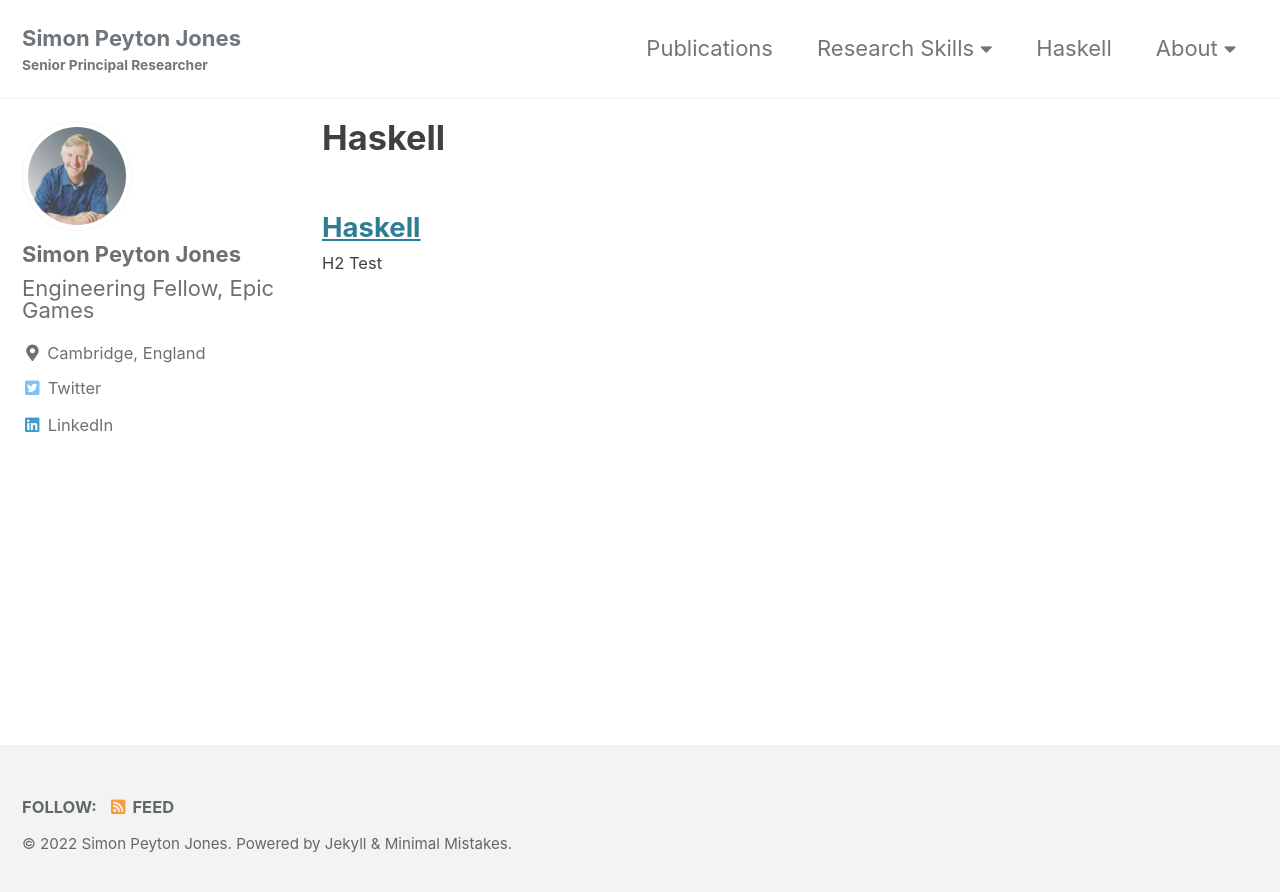
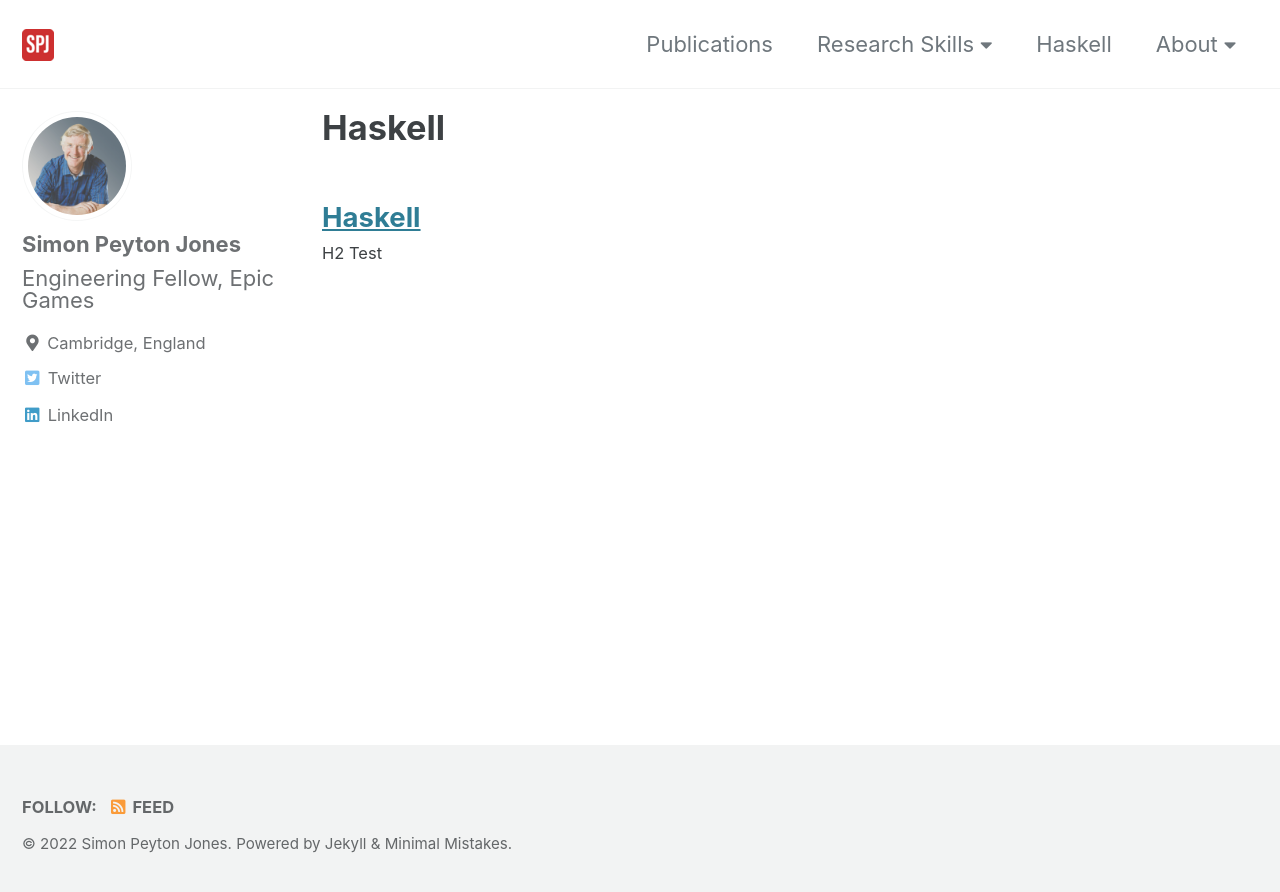
Before and after one commit to simonpj/www.peytonjones.org, a Jekyll site: the page built from _pages/haskell-collection.md, in a window 1280 px wide. Shown: the top 892 px of the page. Built offline with Jekyll 4.4.1, drawn with Linux system fonts in a browser that asks for light colours; cached includes are drawn as plain includes.

Commit message:
Update _config.yml
Changes to masthead

```diff
--- a/_config.yml
+++ b/_config.yml
@@ -18,15 +18,15 @@ minimal_mistakes_skin    : "default" # "air", "aqua", "contrast", "dark", "dirt"
 locale                   : "en-US"
 title                    : "Simon Peyton Jones"
 title_separator          : "-"
-subtitle                 : "Senior Principal Researcher" # site tagline that appears below site title in masthead
+subtitle                 : "" # site tagline that appears below site title in masthead
 name                     : "Simon Peyton Jones"
 description              : "Simon Peyton Jones' personal website."
 url                      : # the base hostname & protocol for your site e.g. "https://mmistakes.github.io"
 baseurl                  : "/SPJ-Test-Bed" # the subpath of your site, e.g. "/blog"
 repository               : # GitHub username/repo-name e.g. "mmistakes/minimal-mistakes"
 teaser                   : # path of fallback teaser image, e.g. "/assets/images/500x300.png"
-logo                     : # path of logo image to display in the masthead, e.g. "/assets/images/88x88.png"
-masthead_title           : # overrides the website title displayed in the masthead, use " " for no title
+logo                     : "assets/images/favicon-32x32.png" # path of logo image to display in the masthead, e.g. "/assets/images/88x88.png"
+masthead_title           : " " # overrides the website title displayed in the masthead, use " " for no title
 # breadcrumbs            : false # true, false (default)
 words_per_minute         : " "
 comments:
```
